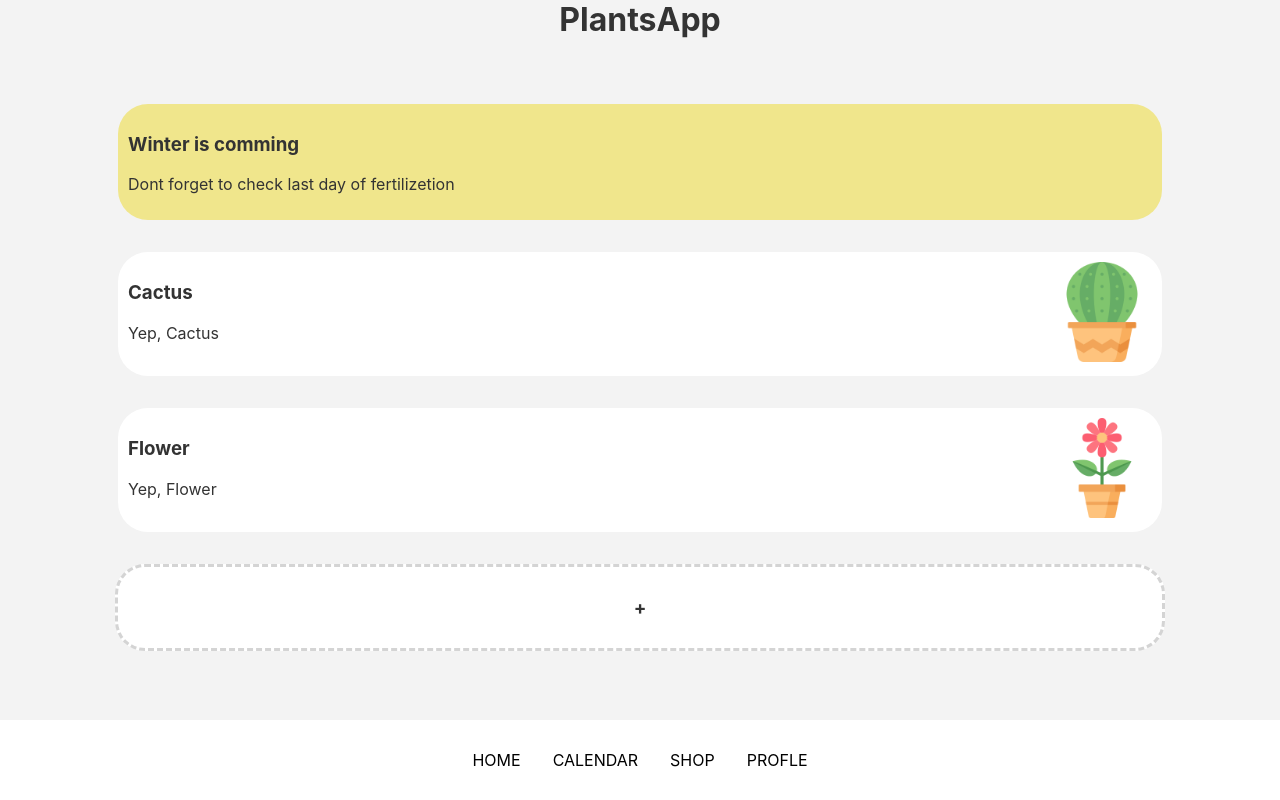
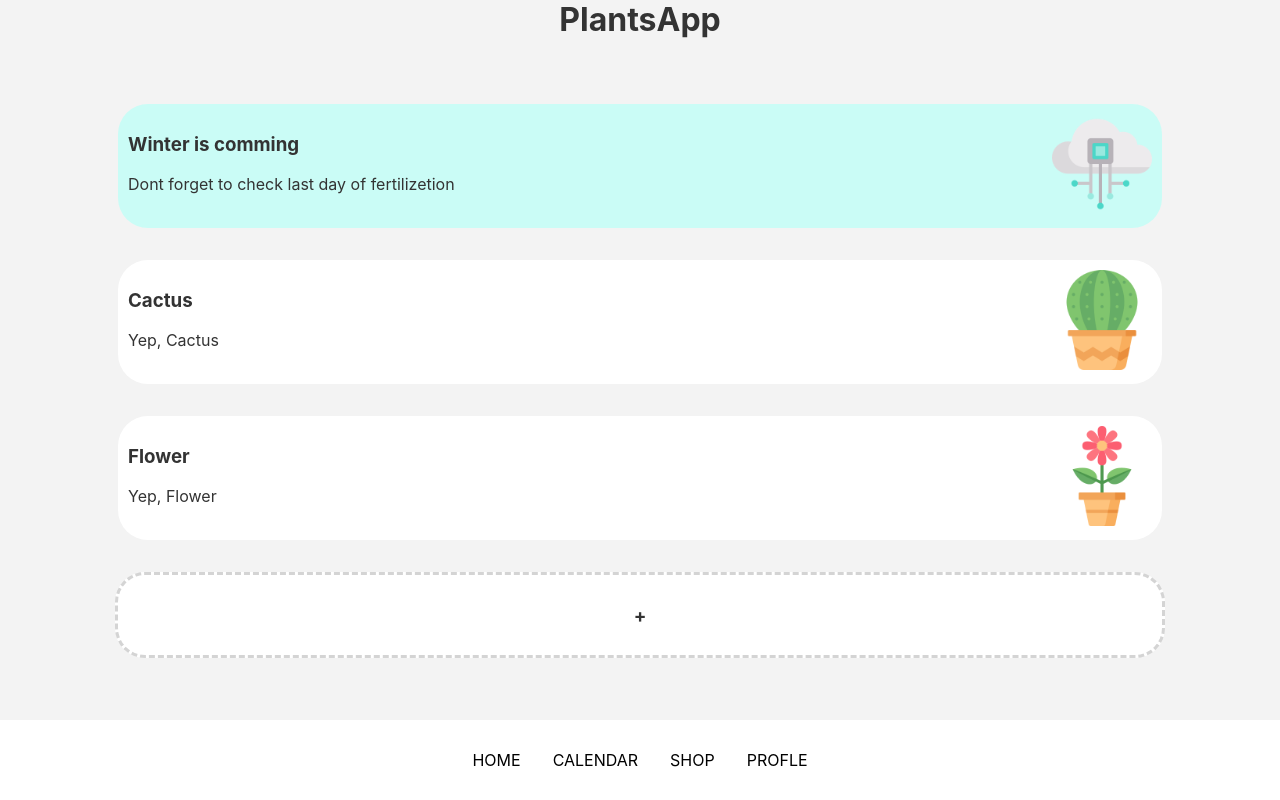
Before and after one commit to DVsoftwareEngine/PlantsApp, a Svelte app: page / in a window 1280 px wide. Shown: the top 800 px of the page. Built offline with nearby package versions, Linux system fonts and the light colour scheme.

Commit message:
Edited AI Card

```diff
--- a/src/Home/components/AI-card.svelte
+++ b/src/Home/components/AI-card.svelte
@@ -3,16 +3,35 @@
 </script>
 
 <div class="AICard">
-	<h3>Winter is comming</h3>
-  <p>Dont forget to check last day of fertilizetion</p>
+  <div class="AICard-message">
+    <h3>Winter is comming</h3>
+    <p>Dont forget to check last day of fertilizetion</p>
+  </div>
+  <div class="AICard-logo">
+    <img src="images/AI.png" alt="AI item">
+  </div>
 </div>
 
 <style>
 	.AICard {
-    background-color: khaki;
+    background-color: #cafcf6;
     width: 80%;
     border-radius: 30px;
     padding: 10px;
     margin-bottom: 2.5%;
+    display: flex;
   }
+
+  .AICard-message {
+    flex-grow: 10;
+  }
+
+  .AICard-logo {
+    width: 100px;
+  }
+
+  .AICard-logo img {
+    height: 100px;
+  }
+
 </style>
```
Also changed, not shown: public/images/AI.png (added).
